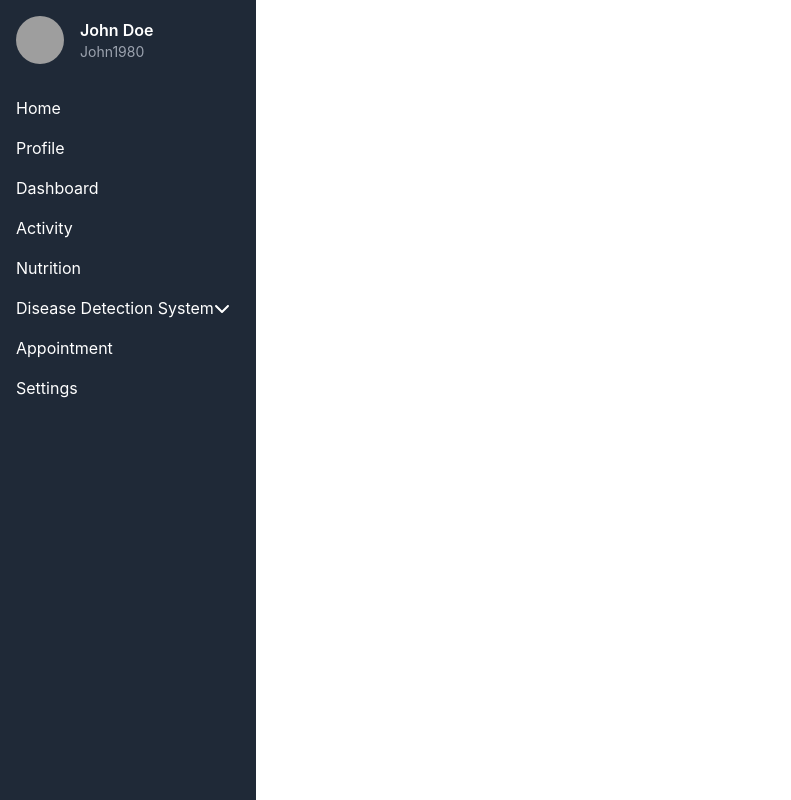
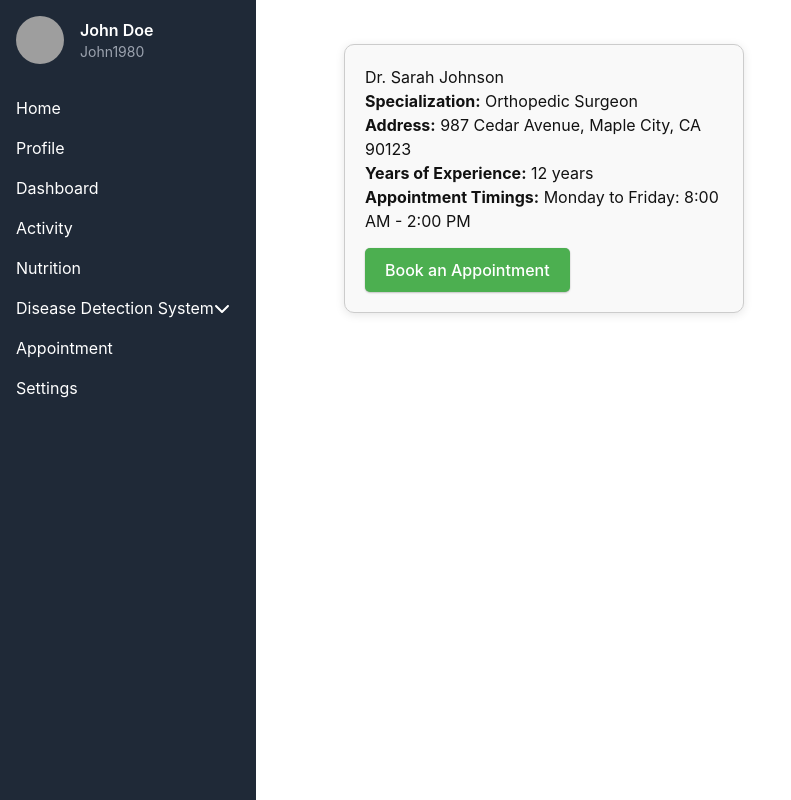
Before and after one commit to subhasmita223/Medcortico, a React (Vite) app in the folder client/: page /doctor1 in a window 1280 px wide. Shown: the whole page, without its empty margins (0-791 px from the left). Built offline with nearby package versions, Linux system fonts and the light colour scheme; grey boxes are pictures that could not be loaded.

Commit message:
doctor profile Appointment payment gateway installed

```diff
--- a/client/src/App.jsx
+++ b/client/src/App.jsx
@@ -10,7 +10,10 @@ import DiabetesDiseaseForm from './components/DiabetesDiseaseForm';
 import Register from './components/register/Register';
 import Login from './components/login/Login'
 import "./App.css";
+import DoctorProfile1 from './components/doctor-profile/DoctorProfile1';
+import DoctorProfile2 from './components/doctor-profile/DoctorProfile2';
 
+import AppointmentPage from './components/Appointment';
 const Layout = ({ children }) => {
   const location = useLocation();
   const isLandingPage = location.pathname === "/";
@@ -42,17 +45,20 @@ const App = () => {
           <Route path="/dashboard" element={<Dashboard />} />
           <Route path="/profile" element={<Profile />} />
           <Route
-            path="/heart-disease-detection"
+            path="/HeartDiseaseForm"
             element={<HeartDiseaseForm />}
           />
           <Route
-            path="/parkinsons-disease-detection"
+            path="/ParkinsonsDiseaseForm"
             element={<ParkinsonsDiseaseForm />}
           />
           <Route
-            path="/diabetes-disease-detection"
+            path="/DiabetesDiseaseForm"
             element={<DiabetesDiseaseForm />}
           />
+          <Route path='/doctor1' element={<DoctorProfile1/>}/>
+          <Route path='/doctor2' element={<DoctorProfile2/>}/>
+          <Route path='/book-appointment' element={<AppointmentPage/>}/>
         </Routes>
       </Layout>
     </Router>
--- a/client/src/components/Appointment.jsx
+++ b/client/src/components/Appointment.jsx
@@ -1,5 +1,5 @@
 import React, { useState } from 'react';
-
+import CheckoutForm from './CheckoutForm';
 const AppointmentPage = () => {
   // Hardcoded appointment timings
   const availableTimings = [
--- a/client/src/components/Chatbot.jsx
+++ b/client/src/components/Chatbot.jsx
@@ -2,6 +2,7 @@
 import React, { useState, useEffect } from "react";
 import ReactMarkdown from "react-markdown";
 import { GoogleGenerativeAI } from "@google/generative-ai";
+import { Link } from "react-router-dom";
 
 const historicalDataDiabetes = [
     {
@@ -199,10 +200,16 @@ function Chatbot({ currentData }) {
               >
                 {message.text}
               </p>
+
             )}
           </div>
         ))}
+        <p>
+        <Link to='/doctor1'>Dr. Sarah Johnson</Link>
+        <Link to='/doctor2'>Dr. Aryan Patel</Link>
+        </p>
       </div>
+
     </div>
   );
 }
--- a/client/src/components/doctor-profile/DoctorProfile1.jsx
+++ b/client/src/components/doctor-profile/DoctorProfile1.jsx
@@ -1,44 +1,60 @@
 import React from 'react';
+import { useNavigate } from 'react-router-dom';
 
-const DoctorProfile = () => {
-  const doctor = {
+const DoctorProfile1 = () => {
+  // Hardcoded doctor's profile details
+  const doctorProfile = {
     name: 'Dr. Sarah Johnson',
-    specialization: 'Cardiologist',
-    address: '123 Health St, Wellness City, TX 75001',
-    experience: 15, // years of experience
-    appointmentTimings: 'Monday to Friday: 9:00 AM - 5:00 PM',
+    specialization: 'Orthopedic Surgeon',
+    address: '987 Cedar Avenue, Maple City, CA 90123',
+    experience: 12,
+    appointmentTimings: 'Monday to Friday: 8:00 AM - 2:00 PM',
+  };
+
+  const navigate = useNavigate();
+
+  const handleBookAppointment = () => {
+    // Navigate to the Appointment Page
+    navigate('/book-appointment');
   };
 
   return (
     <div style={styles.profileContainer}>
-      <h2 style={styles.title}>Doctor's Profile</h2>
-      <div style={styles.detailsContainer}>
-        <p><strong>Name:</strong> {doctor.name}</p>
-        <p><strong>Specialization:</strong> {doctor.specialization}</p>
-        <p><strong>Address:</strong> {doctor.address}</p>
-        <p><strong>Years of Experience:</strong> {doctor.experience} years</p>
-        <p><strong>Appointment Timings:</strong> {doctor.appointmentTimings}</p>
-      </div>
+      <h2>{doctorProfile.name}</h2>
+      <p><strong>Specialization:</strong> {doctorProfile.specialization}</p>
+      <p><strong>Address:</strong> {doctorProfile.address}</p>
+      <p><strong>Years of Experience:</strong> {doctorProfile.experience} years</p>
+      <p><strong>Appointment Timings:</strong> {doctorProfile.appointmentTimings}</p>
+      <button
+        onClick={handleBookAppointment}
+        style={styles.button}
+      >
+        Book an Appointment
+      </button>
     </div>
   );
 };
 
 const styles = {
   profileContainer: {
-    border: '1px solid #ddd',
+    border: '1px solid #ccc',
     padding: '20px',
     borderRadius: '10px',
-    width: '300px',
+    maxWidth: '400px',
     margin: '20px auto',
     backgroundColor: '#f9f9f9',
+    boxShadow: '0 2px 10px rgba(0,0,0,0.1)',
   },
-  title: {
-    textAlign: 'center',
-    marginBottom: '20px',
-  },
-  detailsContainer: {
-    lineHeight: '1.6',
+  button: {
+    backgroundColor: '#4CAF50',
+    color: 'white',
+    padding: '10px 20px',
+    border: 'none',
+    borderRadius: '5px',
+    cursor: 'pointer',
+    marginTop: '15px',
+    fontSize: '16px',
   },
 };
 
-export default DoctorProfile;
+export default DoctorProfile1;
```
